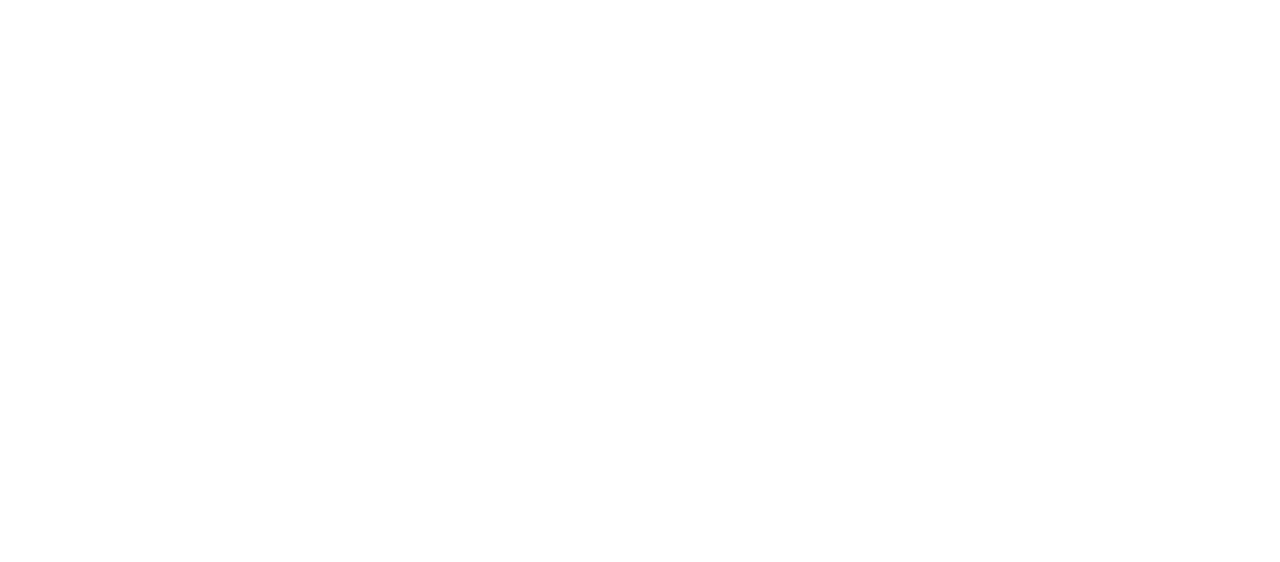
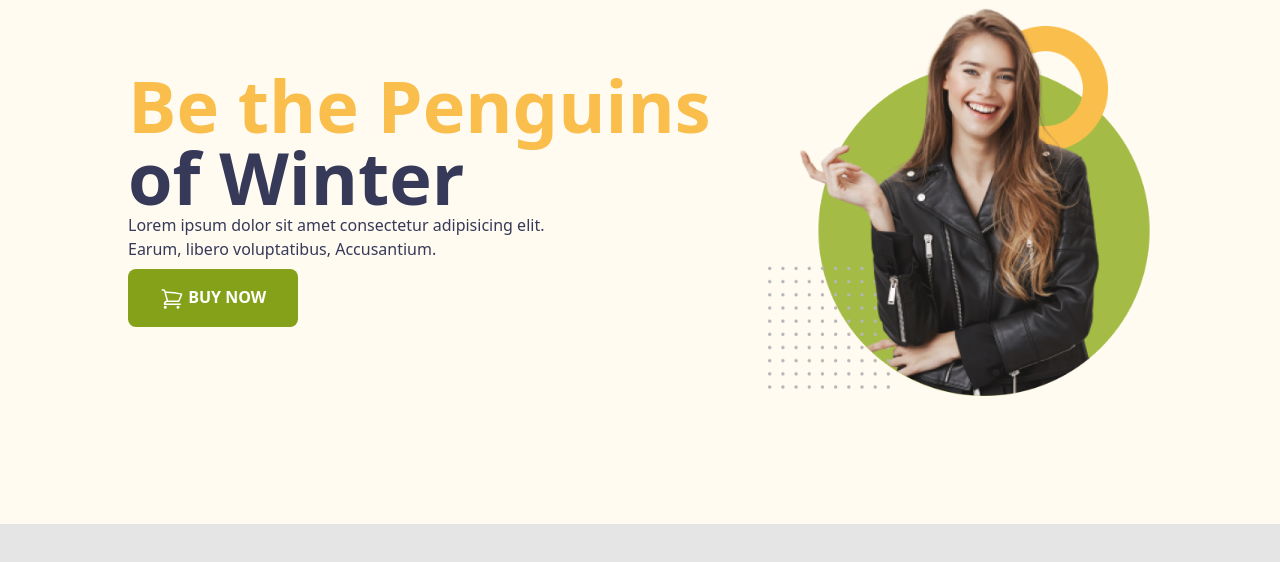
Before and after one commit to sakib2302011/Penguin-Fashion-Tailwind, a plain HTML site: page index.html in a window 1280 px wide. Drawn offline with nearby package versions, Linux system fonts and the light colour scheme.

Commit message:
head without nav

```diff
--- a/index.html
+++ b/index.html
@@ -11,13 +11,39 @@
             extend: {
               colors: {
                 clifford: '#da373d',
+                mainbg: '#E5E5E5',
+                headbg: '#FFFBF0',
+                yellowcol: '#FABE4C',
+                bodytext: '#363958',
+                btncolor: '#85A019',
               }
             }
           }
         }
-      </script>
+    </script>
 </head>
-<body>
+<body class="bg-mainbg text-bodytext text-base">
+    <header class="container bg-headbg mx-auto px-32 pb-32">
+        <section class="sm:flex items-center gap-x-12">
+            <div>
+                <h1 class="text-7xl font-semibold">
+                    <span class="text-yellowcol">Be the Penguins</span>
+                    <br>
+                    <span>of Winter</span>
+                </h1>
+                <p class="mb-2 w-4/5">Lorem ipsum dolor sit amet consectetur adipisicing elit. Earum, libero voluptatibus, Accusantium.</p>
+                <button class="uppercase font-bold bg-btncolor text-white px-8 py-4 rounded-lg">
+                    <svg xmlns="http://www.w3.org/2000/svg" fill="none" viewBox="0 0 24 24" stroke-width="1.5" stroke="currentColor" class="w-6 h-6 inline">
+                        <path stroke-linecap="round" stroke-linejoin="round" d="M2.25 3h1.386c.51 0 .955.343 1.087.835l.383 1.437M7.5 14.25a3 3 0 0 0-3 3h15.75m-12.75-3h11.218c1.121-2.3 2.1-4.684 2.924-7.138a60.114 60.114 0 0 0-16.536-1.84M7.5 14.25 5.106 5.272M6 20.25a.75.75 0 1 1-1.5 0 .75.75 0 0 1 1.5 0Zm12.75 0a.75.75 0 1 1-1.5 0 .75.75 0 0 1 1.5 0Z" />
+                      </svg>
+                      buy now
 
+                </button>
+            </div>
+            <div>
+                <img src="images/model.png" alt="">
+            </div>
+        </section>
+    </header>
 </body>
 </html>
```
Also changed, not shown: tailwind.config.js (added, +8 -0 lines), icons/bg1.png (added), icons/bg2.png (added), icons/bg3.png (added), icons/box.png (added), icons/house.png (added), icons/logo.png (added), icons/question.png (added), icons/shopping-cart 1.png (added), images/jacket-1.png (added), images/jacket-2.png (added), images/jacket-3.png (added), images/jacket-4.png (added), images/jacket-5.png (added), 3 more files.
